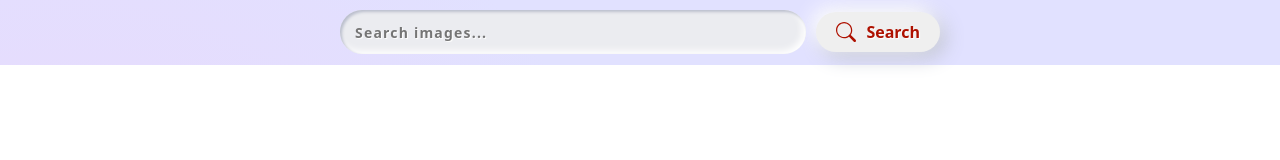
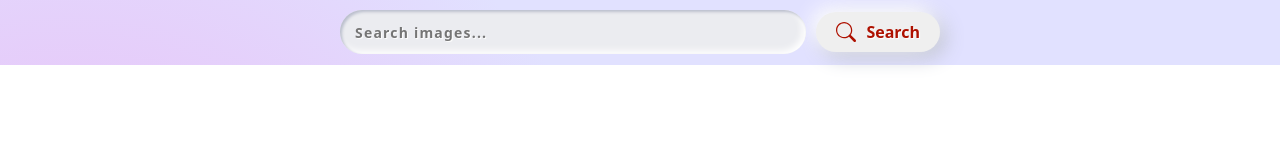
Before and after one commit to Viktoriah0307/goit-js-hw-11, a website built with Parcel: page src/index.html in a window 1280 px wide. Built offline with nearby package versions, Linux system fonts and the light colour scheme; what simplelightbox would draw is missing.

Commit message:
Update _form.scss

```diff
--- a/src/sass/_form.scss
+++ b/src/sass/_form.scss
@@ -5,7 +5,7 @@
     z-index: 20;
     width: 100vw;
     height: 4.0625rem;
-  background: radial-gradient(circle 610px at 5.2% 51.6%, rgb(235, 215, 251) 0%, rgb(225, 225, 255) 97.5%) no-repeat fixed;
+    background: radial-gradient(circle 610px at 5.2% 51.6%, rgb(236, 177, 243) 0%, rgb(225, 225, 255) 97.5%) no-repeat fixed;
 }
 
 .header-container {
```
Lines whose indentation alone changed are shown as unchanged.
